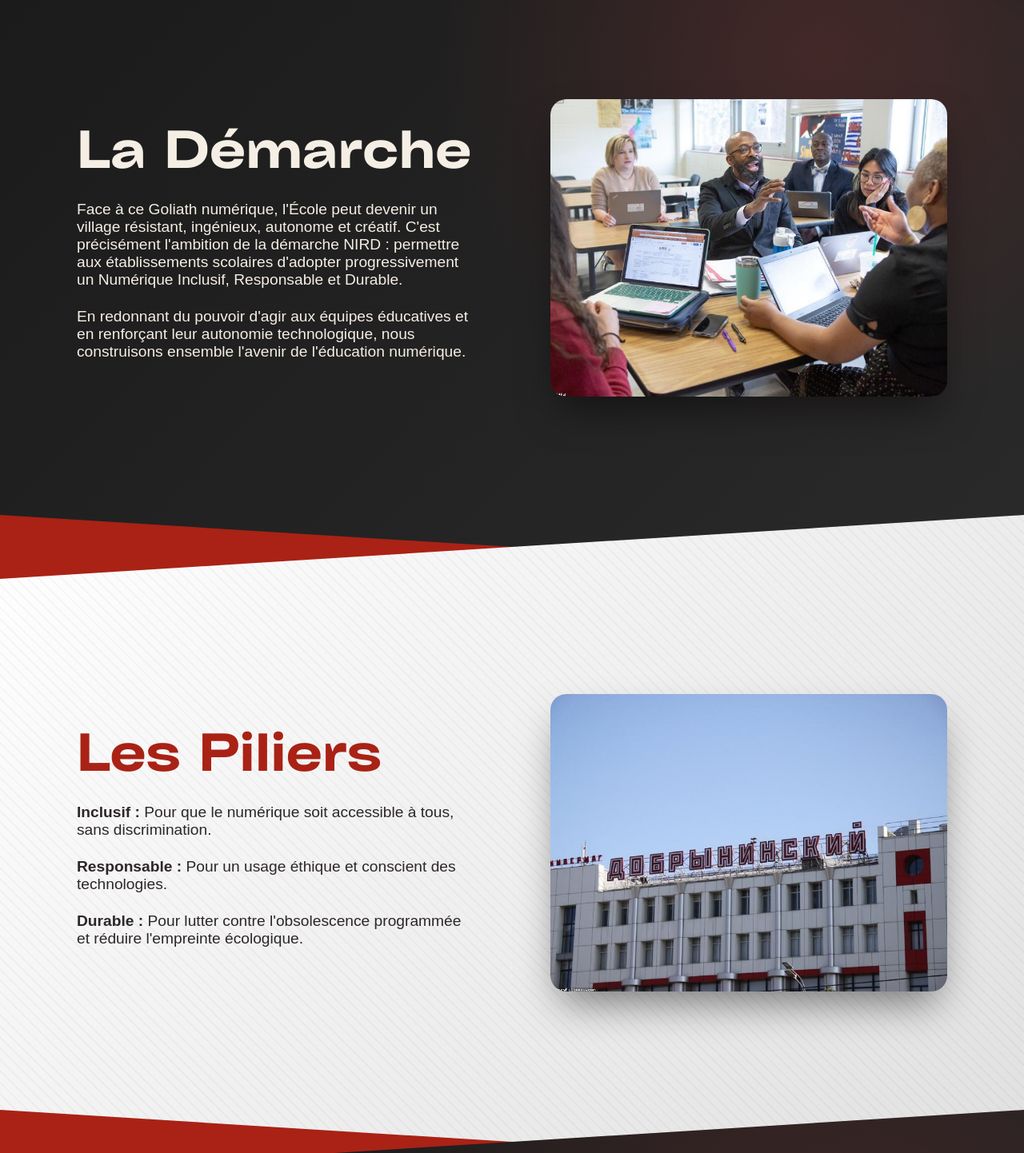
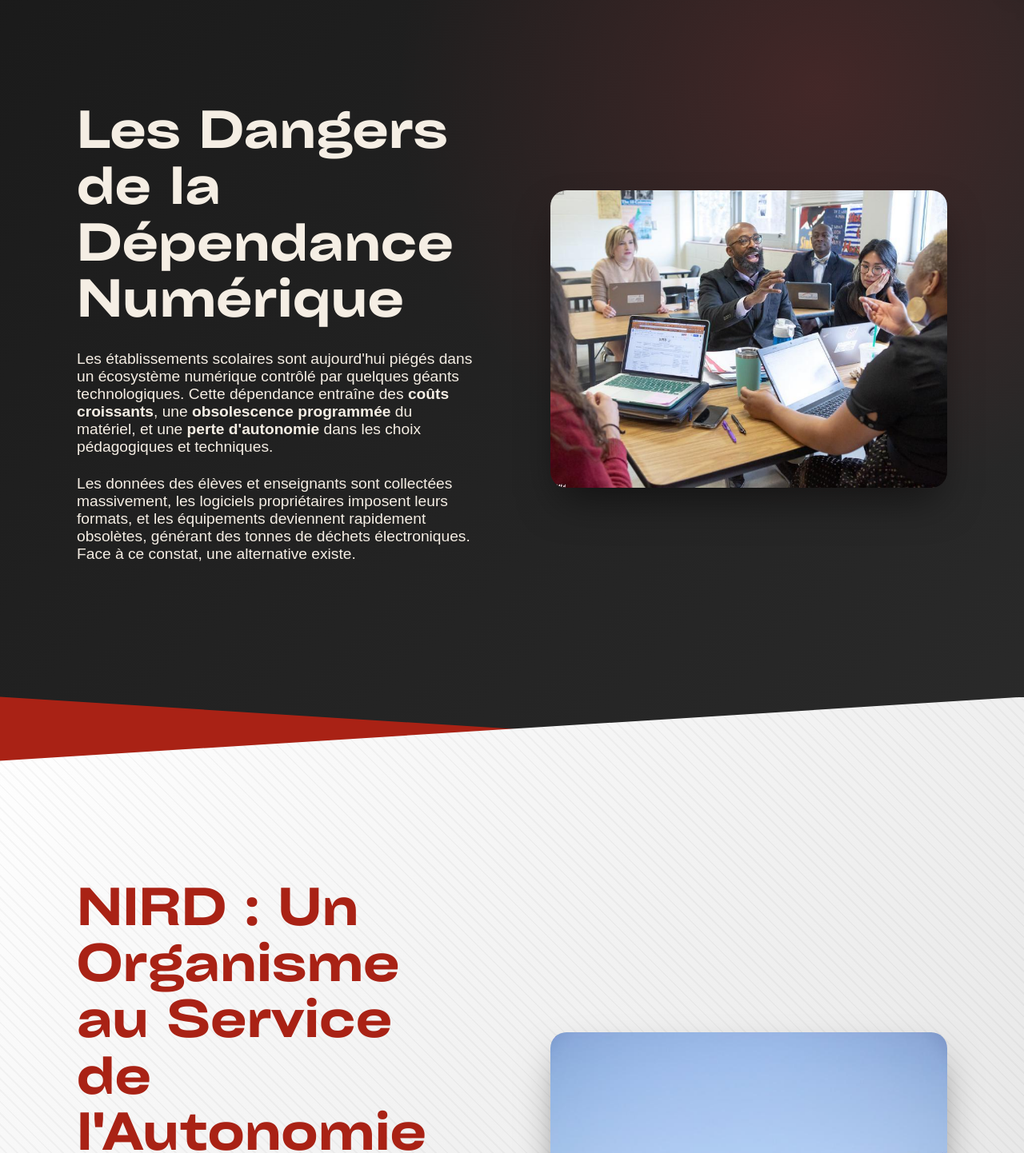
Before and after one commit to PLRpower/Avenird, a React (Vite) app: page / in a window 1280 px wide. Shown: the part 820-2262 px from the top of the page at 80% size. Built offline with nearby package versions, Linux system fonts and the light colour scheme; no server answers.

Commit message:
text update

```diff
--- a/src/pages/Home.jsx
+++ b/src/pages/Home.jsx
@@ -148,9 +148,8 @@
                         AVENIRD
                     </h1>
                     <p ref={textRef}>
-                        Le Village Numérique Résistant. <br />
-                        Comment les établissements scolaires peuvent tenir tête aux Big Tech ?
-                        Une démarche pour un Numérique Inclusif, Responsable et Durable.
+                        Face à la domination des géants du numérique, <br />
+                        l'école peut reprendre son autonomie technologique et devenir un modèle de résistance numérique responsable.
                     </p>
                     <div className="scroll-indicator" ref={scrollRef}>
                         Scroll to explore
@@ -161,19 +160,20 @@
                 <section className="content-section section-dark" id="demarche">
                     <div className="section-content-wrapper">
                         <div className="text-col">
-                            <h2>La Démarche</h2>
+                            <h2>Les Dangers de la Dépendance Numérique</h2>
                             <p>
-                                Face à ce Goliath numérique, l'École peut devenir un village résistant, ingénieux, autonome et créatif.
-                                C'est précisément l'ambition de la démarche NIRD : permettre aux établissements scolaires d'adopter progressivement
-                                un Numérique Inclusif, Responsable et Durable.
+                                Les établissements scolaires sont aujourd'hui piégés dans un écosystème numérique contrôlé par quelques géants technologiques.
+                                Cette dépendance entraîne des <strong>coûts croissants</strong>, une <strong>obsolescence programmée</strong> du matériel,
+                                et une <strong>perte d'autonomie</strong> dans les choix pédagogiques et techniques.
                             </p>
                             <p>
-                                En redonnant du pouvoir d'agir aux équipes éducatives et en renforçant leur autonomie technologique,
-                                nous construisons ensemble l'avenir de l'éducation numérique.
+                                Les données des élèves et enseignants sont collectées massivement, les logiciels propriétaires imposent leurs formats,
+                                et les équipements deviennent rapidement obsolètes, générant des tonnes de déchets électroniques.
+                                Face à ce constat, une alternative existe.
                             </p>
                         </div>
                         <div className="image-col">
-                            <img src={demarcheImg} alt="La démarche NIRD" />
+                            <img src={demarcheImg} alt="Les dangers de la dépendance numérique" />
                         </div>
                     </div>
                 </section>
@@ -181,18 +181,19 @@
                 <section className="content-section section-light" id="piliers">
                     <div className="section-content-wrapper reverse">
                         <div className="image-col">
-                            <img src={pillarsImg} alt="Les piliers" />
+                            <img src={pillarsImg} alt="NIRD" />
                         </div>
                         <div className="text-col">
-                            <h2>Les Piliers</h2>
+                            <h2>NIRD : Un Organisme au Service de l'Autonomie Numérique</h2>
                             <p>
-                                <strong>Inclusif :</strong> Pour que le numérique soit accessible à tous, sans discrimination.
+                                <strong>NIRD</strong> (Numérique Inclusif, Responsable et Durable) est une démarche qui accompagne les établissements scolaires
+                                dans leur transition vers un numérique éthique et souverain. Notre mission : redonner du pouvoir d'agir aux équipes éducatives
+                                en proposant des solutions concrètes et accessibles.
                             </p>
                             <p>
-                                <strong>Responsable :</strong> Pour un usage éthique et conscient des technologies.
-                            </p>
-                            <p>
-                                <strong>Durable :</strong> Pour lutter contre l'obsolescence programmée et réduire l'empreinte écologique.
+                                Nous croyons que l'école peut devenir un <strong>village numérique résistant</strong>, ingénieux et créatif,
+                                capable de faire face aux géants de la tech tout en formant les citoyens numériques de demain.
+                                NIRD propose une feuille de route progressive, adaptée aux réalités de chaque établissement.
                             </p>
                         </div>
                     </div>
@@ -205,13 +206,21 @@
                 <section className="content-section section-red" id="rejoindre" style={{ paddingBottom: '10vh' }}>
                     <div className="section-content-wrapper">
                         <div className="text-col">
-                            <h2>Rejoignez le mouvement</h2>
+                            <h2>Les Solutions Concrètes de NIRD</h2>
                             <p>
-                                Ensemble, expérimentons, partageons et transformons les pratiques pour construire un numérique éducatif plus autonome.
+                                NIRD propose d'adopter <strong>progressivement Linux comme socle technique</strong>, de privilégier les logiciels libres,
+                                et de développer des projets de réemploi et reconditionnement du matériel avec la participation des élèves.
+                                Cette approche permet de prolonger la durée de vie des ordinateurs, réduire les coûts et les déchets électroniques.
+                            </p>
+                            <p>
+                                La démarche mobilise toute la communauté éducative : <strong>ateliers "Install Party"</strong> pour migrer vers des systèmes libres,
+                                création d'ateliers de reconditionnement, catalogue d'alternatives libres, hébergement local des services,
+                                <strong>formations courtes et ludiques</strong> ("1h pour passer ton PC sous Linux"), et documentation des réussites
+                                pour inspirer d'autres établissements et influencer les politiques d'achats numériques responsables.
                             </p>
                         </div>
                         <div className="image-col">
-                            <img src={joinImg} alt="Rejoignez-nous" />
+                            <img src={joinImg} alt="Solutions NIRD" />
                         </div>
                     </div>
                 </section>
```
